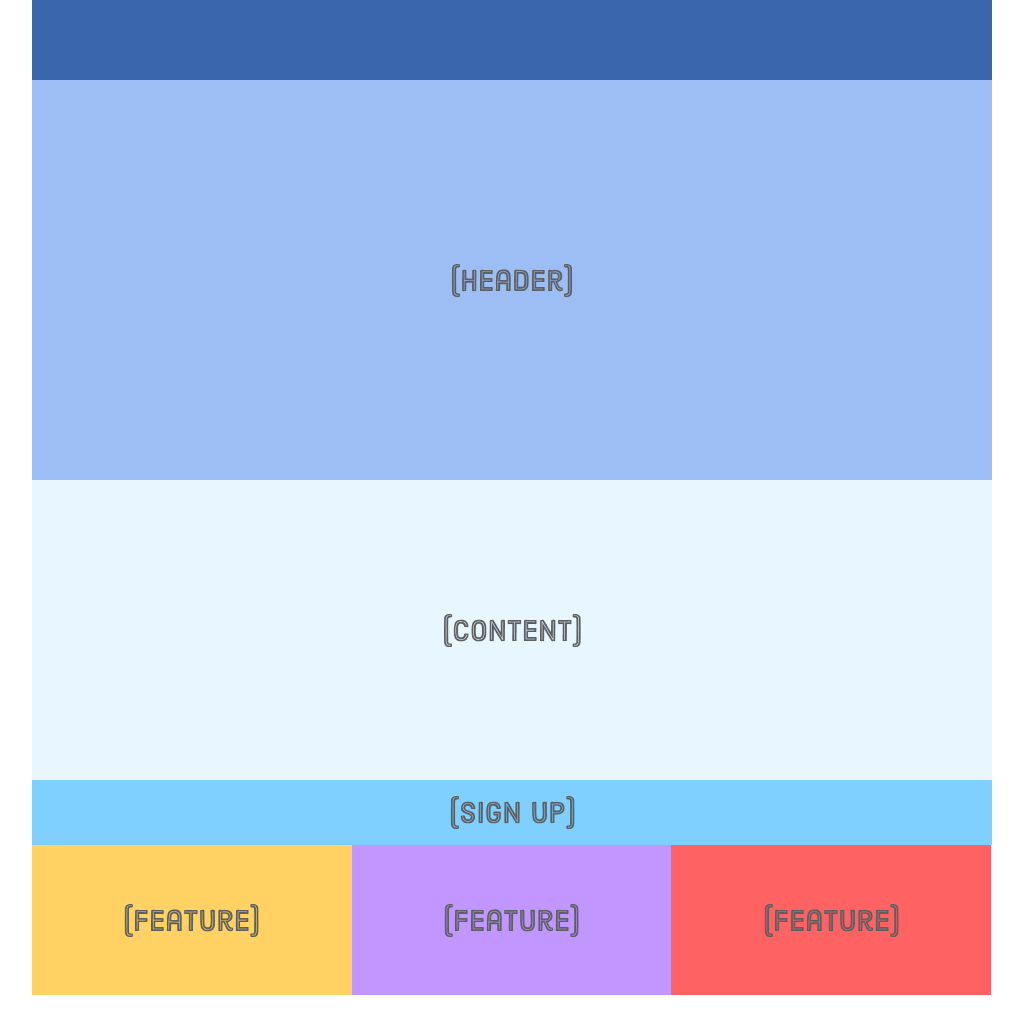
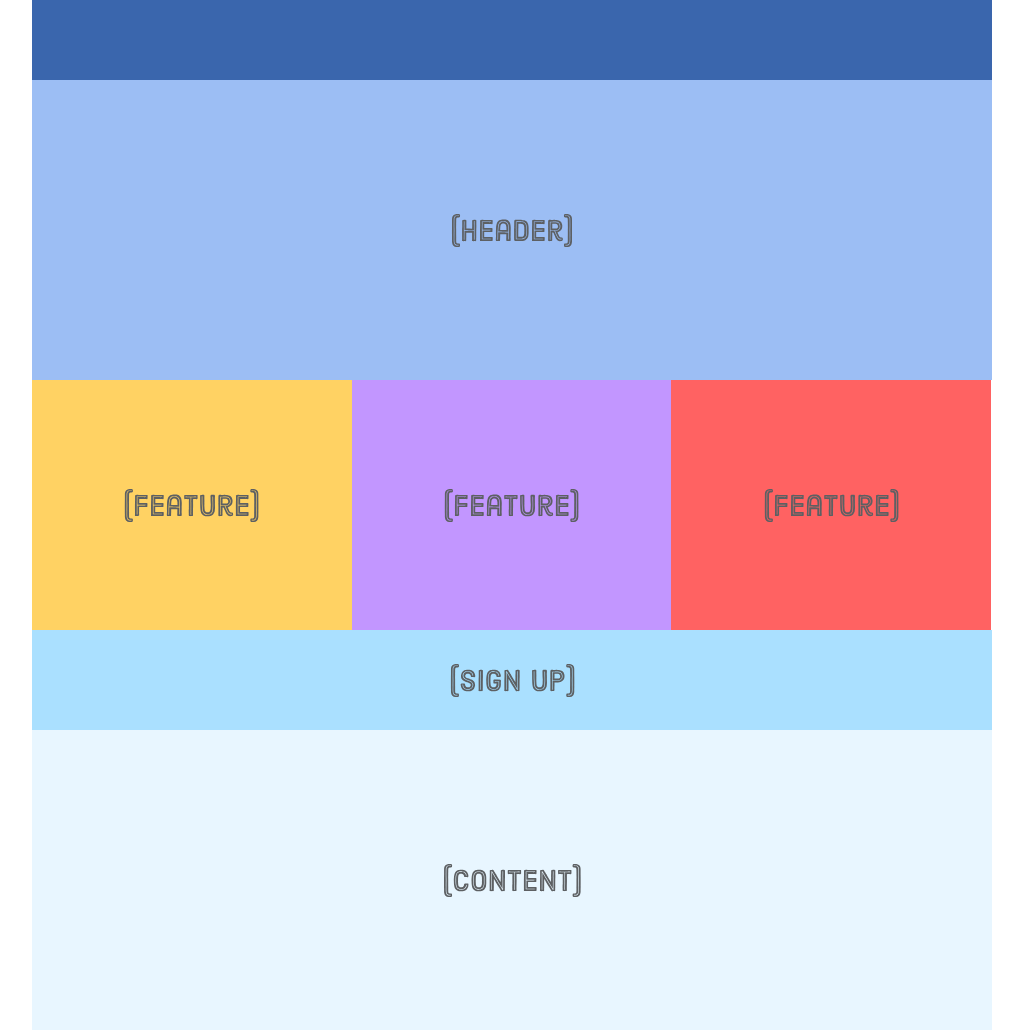
Before and after one commit to JAMK-IT-STUDENT/ttms0400-web-visualisointi-yhteinen-harjoitus-Mgrmjp, a plain HTML site: page index.html in a window 1280 px wide. Shown: the whole page, without its empty margins (128-1151 px from the left). Before the commit the page ends 995 px from the top, so only its background shows below. Drawn offline with Linux system fonts and the light colour scheme.

Commit message:
EDIT main style and media queries

```diff
--- a/index.html
+++ b/index.html
@@ -2,11 +2,11 @@
 <html lang='en'>
 
   <head>
-    <meta charset='UTF-8'/>
+    <meta charset='UTF-8' />
     <title>Yhteinen harjoitustyö</title>
-    <link rel='stylesheet' href='styles/main.css'/>
-    <link href="https://fonts.googleapis.com/css?family=PT+Sans" rel="stylesheet">
-    <meta name="viewport" content="width=device-width, initial-scale=1">
+    <link rel='stylesheet' href='styles/main.css' />
+    <link href="https://fonts.googleapis.com/css?family=PT+Sans" rel="stylesheet" />
+    <meta name="viewport" content="width=device-width, initial-scale=1, maximum-scale=1.0" />
   </head>
 
   <body>
--- a/styles/main.css
+++ b/styles/main.css
@@ -30,7 +30,7 @@ nav {
 
 header {
     background-color: #9cbef4;
-    height: 100px;
+    height: 150px;
 }
 
 main {
@@ -39,7 +39,7 @@ main {
 }
 
 section {
-    background-color: #7fd0ff;
+    background-color: #aae0ff;
 }
 
 article {
@@ -68,6 +68,9 @@ article {
     .bg-red {
         width: 50%;
     }
+    article {
+        height: 200px;
+    }
 }
 
 /* Desktop Styles */
@@ -81,7 +84,18 @@ article {
     .bg-red {
         width: 33.3%;
     }
+    article {
+        height: 250px;
+    }
     header {
-    height: 400px;
+        height: 300px;
+    }
+
+    section {
+        height: 100px;
+        order: 1;
+    }
+    main {
+        order: 2;
     }
 }
```
Lines whose indentation alone changed are shown as unchanged.
